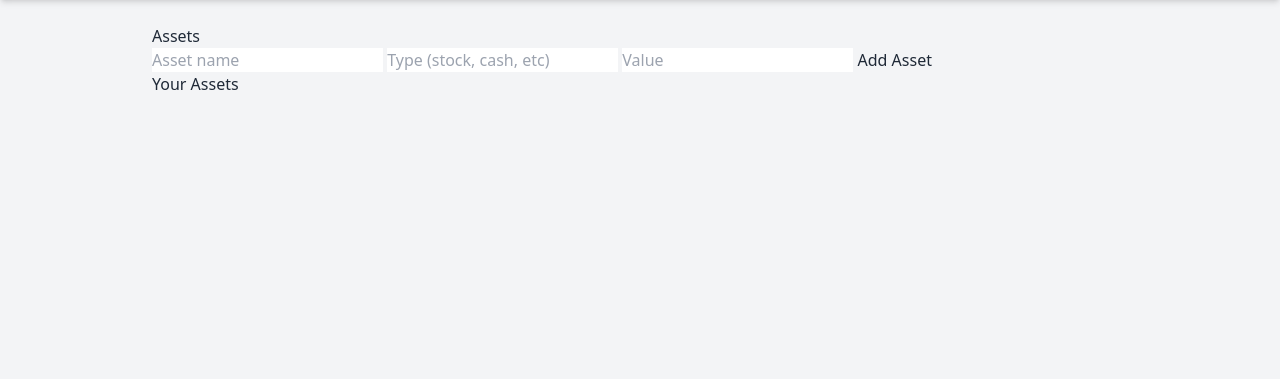
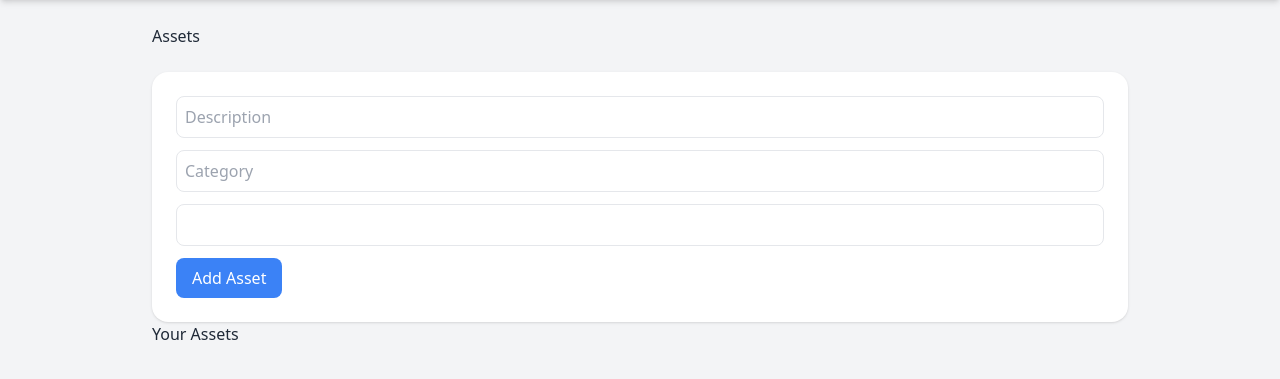
Before and after one commit to alphacentauri718/Personal-Finance-Tracker, a FastAPI app: template templates/assets.html in a window 1280 px wide. Shown: the part 60-439 px from the top of the page. Run offline with FastAPI, Linux system fonts and the light colour scheme; the template is opened without the code that fills it, so the values that code supplies are empty; some libraries are stand-ins or nearby versions.

Commit message:
Asset and expense buttons and forms touchup

```diff
--- a/templates/assets.html
+++ b/templates/assets.html
@@ -3,11 +3,21 @@
 {% block content %}
 <h1>Assets</h1>
 
-<form method="post">
-    <input name="name" placeholder="Asset name">
-    <input name="type" placeholder="Type (stock, cash, etc)">
-    <input name="value" placeholder="Value" type="number" step="0.01">
-    <button type="submit">Add Asset</button>
+<form method="post" class="bg-white p-6 rounded-2xl shadow mt-6">
+
+    <input name="description" placeholder="Description"
+        class="w-full mb-3 p-2 border rounded-lg" />
+
+    <input name="category" placeholder="Category"
+        class="w-full mb-3 p-2 border rounded-lg" />
+
+    <input name="amount" type="number" step="0.01"
+        class="w-full mb-3 p-2 border rounded-lg" />
+
+    <button class="bg-blue-500 text-white px-4 py-2 rounded-lg">
+        Add Asset
+    </button>
+
 </form>
 
 <h2>Your Assets</h2>
```
Also changed, not shown: templates/expenses.html (+15 -5 lines).
